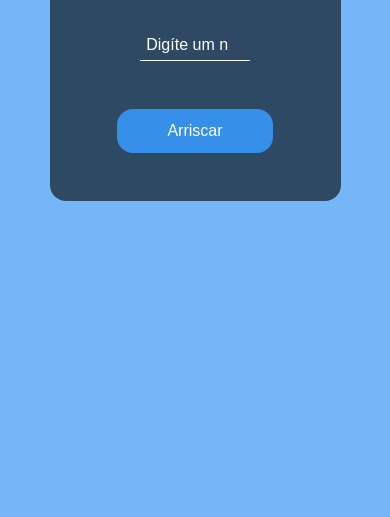
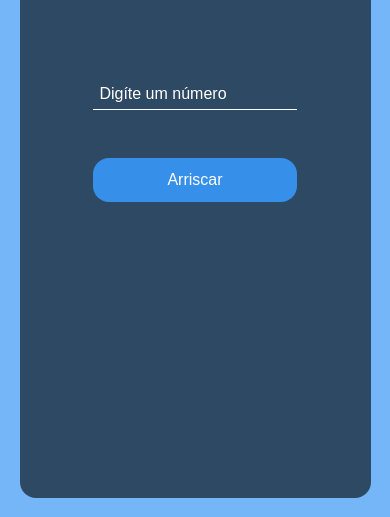
Before and after one commit to luizneto375/Jogo-Acerte-o-Numero, a plain HTML site: page index.html in a window 390 px wide. Shown: the part 462-979 px from the top of the page. Before the commit the page ends 844 px from the top, so only its background shows below. Drawn offline with Linux system fonts and the light colour scheme.

Commit message:
ajustando a responsividade do content

```diff
--- a/CSS/style.css
+++ b/CSS/style.css
@@ -11,7 +11,6 @@ body {
     display: flex;
     justify-content: center;
     align-items: center;
-    min-height: 100vh;
     background-color: var(--color-blue);
 }
 
@@ -25,7 +24,9 @@ body {
     border-radius: 1rem;
     padding: 3rem;
     color: var(--color-white);
-    width: 50%;
+    width: 70%;
+    height: 100vh;
+    margin:5%;
 
 }
 
@@ -37,7 +38,8 @@ body {
     font-size: 1rem;
     padding: .4rem;
     border-bottom: 1px solid var(--color-white);
-    width: 50%;
+    width: 75%;
+
 }
 
 .content input::placeholder {
```
